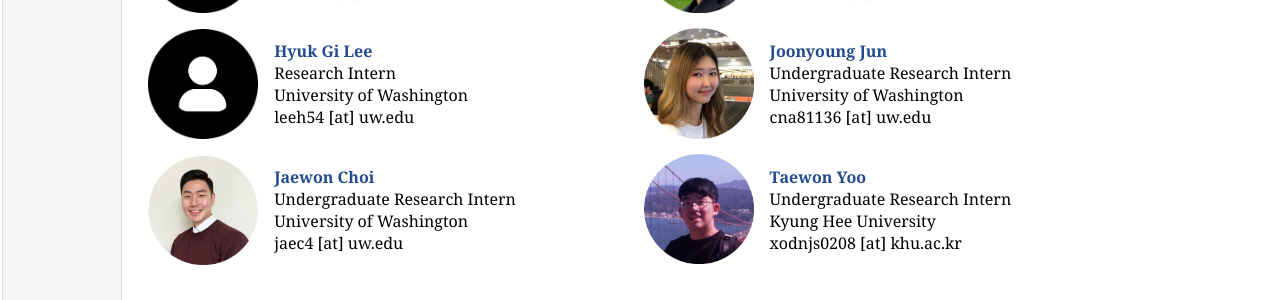
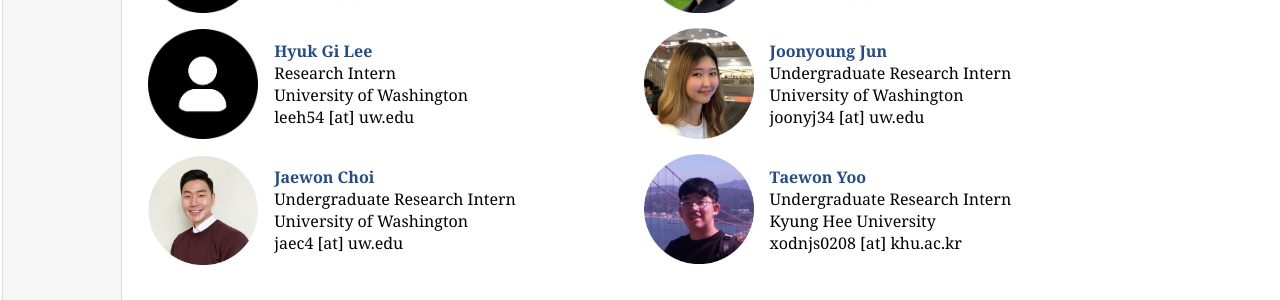
Before and after one commit to hcail/hcail-backup.github.io, a Jekyll site: the page people/people.html, which Jekyll copies as it is, in a window 1280 px wide and 900 px high, scrolled down 767 px. Shown: the part 154-454 px from the top of the window. Built offline with Jekyll 4.4.1, drawn with Linux system fonts in a browser that asks for light colours.

Commit message:
people page minor

```diff
--- a/people/people.html
+++ b/people/people.html
@@ -67,8 +67,8 @@ HCI Korea 2019, Jeju, Korea.
     <td class="c2"> <img src="img/anony.png" width="110" style="vertical-align: -4px"></td>
     <td class="c2"> <a href="http://www.hyukgi.com/"><b>Hyuk Gi Lee</b></a><br>Research Intern<br>University of Washington<br>leeh54 [at] uw.edu</td>
     <td class="c2"> &nbsp;&nbsp;&nbsp;&nbsp;&nbsp;&nbsp;&nbsp;&nbsp;&nbsp;&nbsp;&nbsp;&nbsp;&nbsp;&nbsp;&nbsp;&nbsp;&nbsp;&nbsp;&nbsp;&nbsp;&nbsp;&nbsp;&nbsp;</td>
-    <td class="c2" align="left"><img src="img/jjeon.png" width="110" style="vertical-align: -4px"></td>
-    <td class="c2"> <a href="https://www.linkedin.com/in/joonyoung-jun"><b>Joonyoung Jun</b></a><br>Undergraduate Research Intern<br>University of Washington<br>cna81136 [at] uw.edu</td>
+    <td class="c2" align="left"><img src="img/jjun.png" width="110" style="vertical-align: -4px"></td>
+    <td class="c2"> <a href="https://www.linkedin.com/in/joonyoung-jun"><b>Joonyoung Jun</b></a><br>Undergraduate Research Intern<br>University of Washington<br>joonyj34 [at] uw.edu</td>
   </tr>
   <tr class="r1">
     <td class="c2"> <img src="img/jchoi.png" width="110" style="vertical-align: -4px"></td>
```
Also changed, not shown: people/img/jjun.png (renamed from people/img/jjeon.png), 1 other file.
